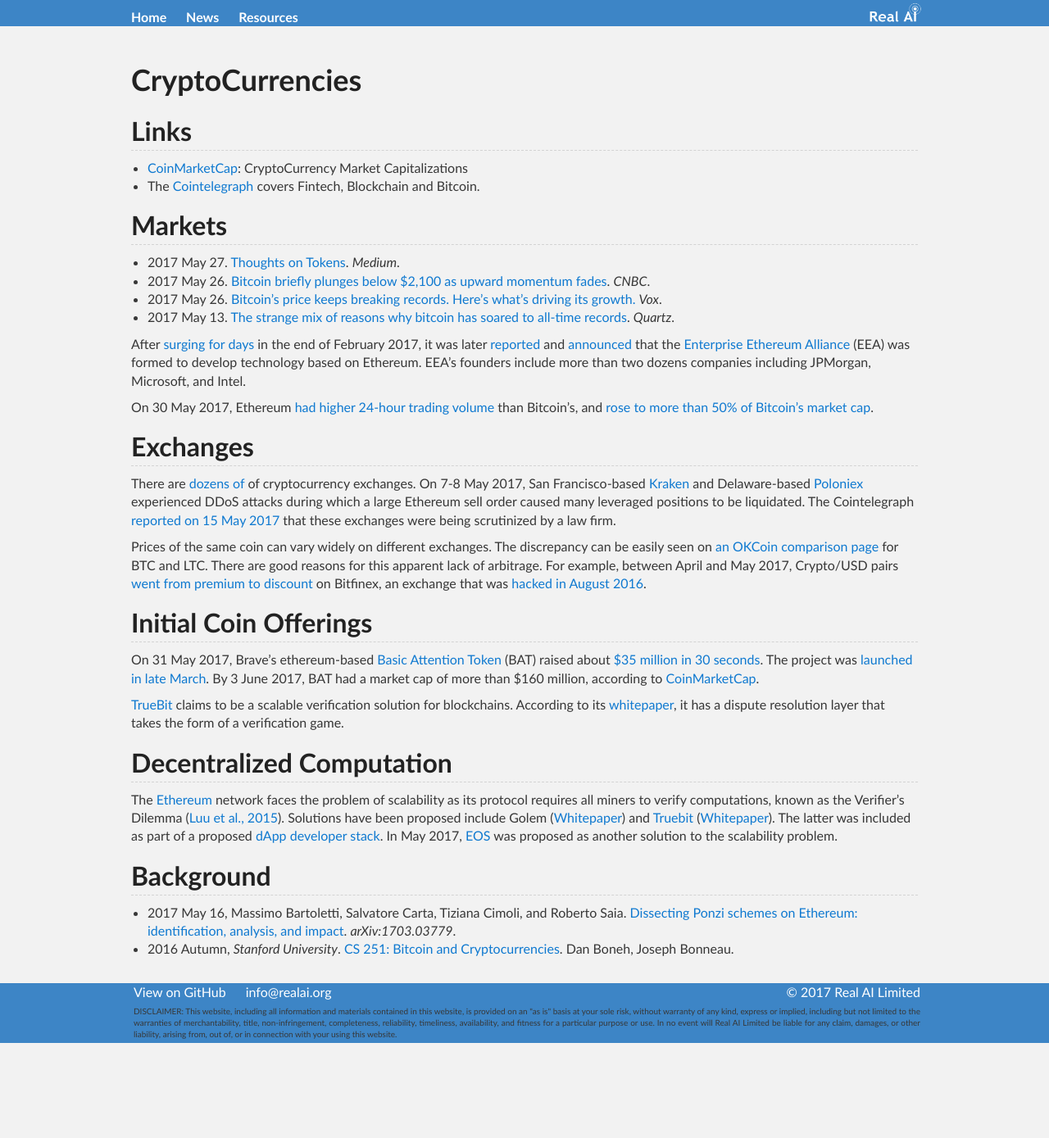
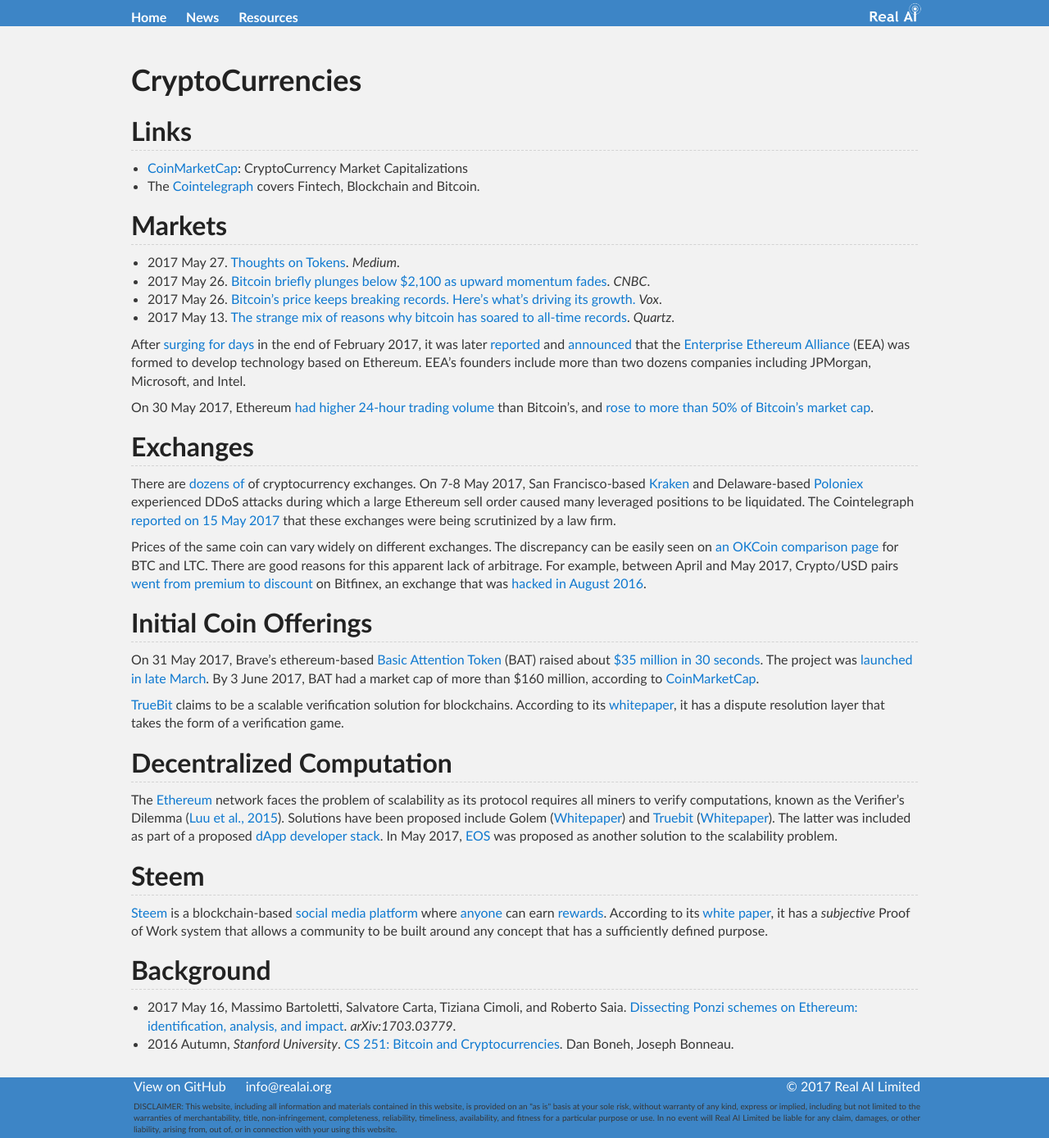
Before and after one commit to Tonywuhk/realai.org, a Jekyll site: the page built from coins.md, in a window 1280 px wide. Shown: the whole page at 82% size. Built offline with Jekyll 4.4.1, drawn with Linux system fonts in a browser that asks for light colours; our own code applies the rules of GitHub Pages for plain Markdown files; comment, search, counter and statistics services are not loaded; the repository's description, which GitHub fills in, is left out; before the commit the page ends 1273 px from its top, so only the background shows below that.

Commit message:
Update coins.md

```diff
--- a/coins.md
+++ b/coins.md
@@ -35,6 +35,10 @@
 
 The [Ethereum](https://www.ethereum.org/) network faces the problem of scalability as its protocol requires all miners to verify computations, known as the Verifier's Dilemma ([Luu et al., 2015](http://dl.acm.org/citation.cfm?id=2813659)). Solutions have been proposed include Golem ([Whitepaper](https://golem.network/doc/Golemwhitepaper.pdf)) and [Truebit](https://truebit.io/) ([Whitepaper](https://people.cs.uchicago.edu/~teutsch/papers/truebit.pdf)). The latter was included as part of a proposed [dApp developer stack](https://medium.com/@FEhrsam/the-dapp-developer-stack-the-blockchain-industry-barometer-8d55ec1c7d4). In May 2017, [EOS](https://www.linkedin.com/pulse/ethereum-killer-here-eos-enterprise-scale-operating-sanjay-mehta) was proposed as another solution to the scalability problem.
 
+## Steem
+
+[Steem](https://steem.io/) is a blockchain-based [social media platform](https://steemit.com/) where [anyone](https://steemd.com/) can earn [rewards](https://steemwhales.com/). According to its [white paper](https://steem.io/SteemWhitePaper.pdf), it has a *subjective* Proof of Work system that allows a community to be built around any concept that has a sufficiently defined purpose.
+
 ## Background
 
 * 2017 May 16, Massimo Bartoletti, Salvatore Carta, Tiziana Cimoli, and Roberto Saia. [Dissecting Ponzi schemes on Ethereum: identification, analysis, and impact](https://arxiv.org/abs/1703.03779). *arXiv:1703.03779*.
```
